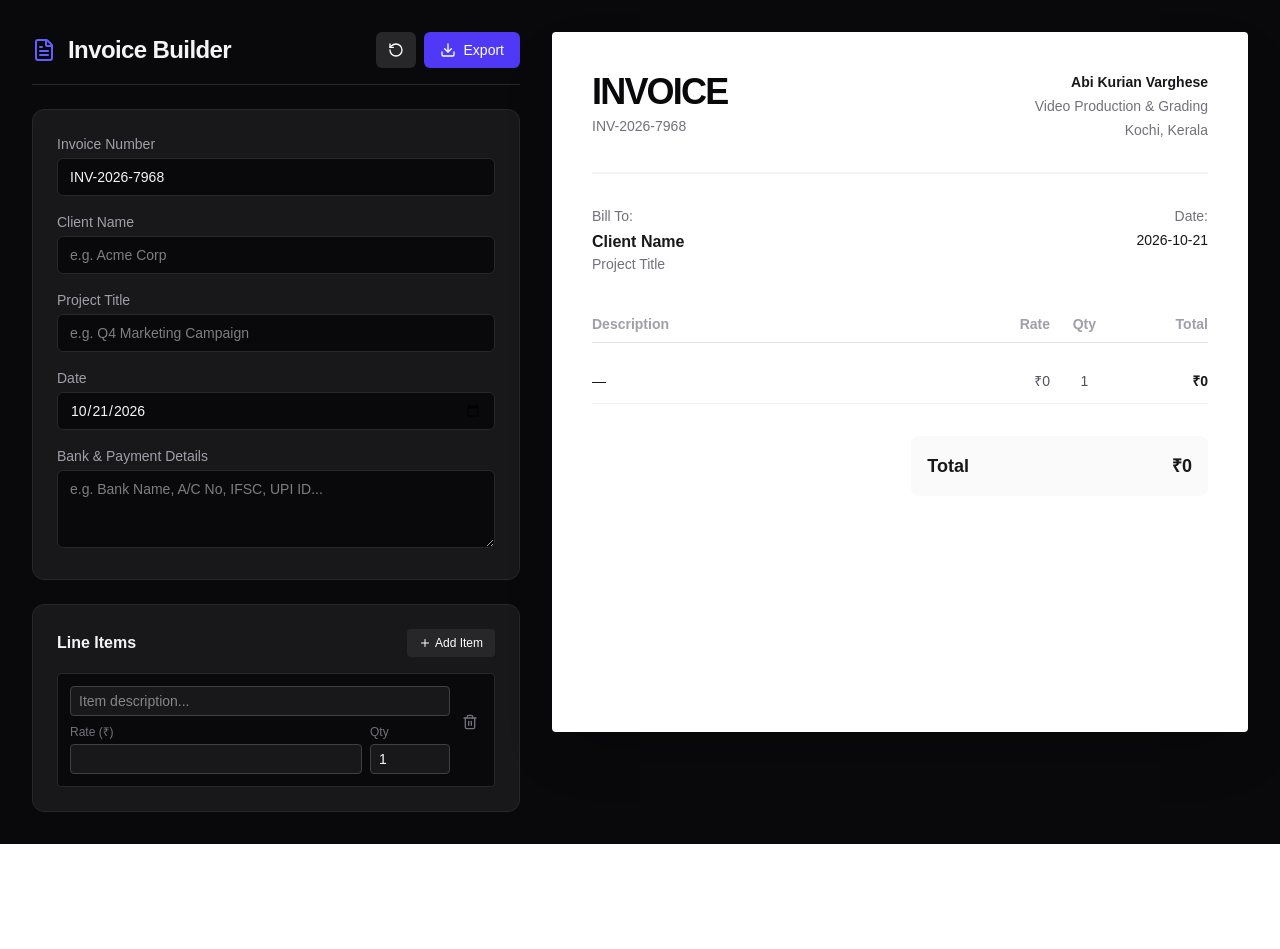
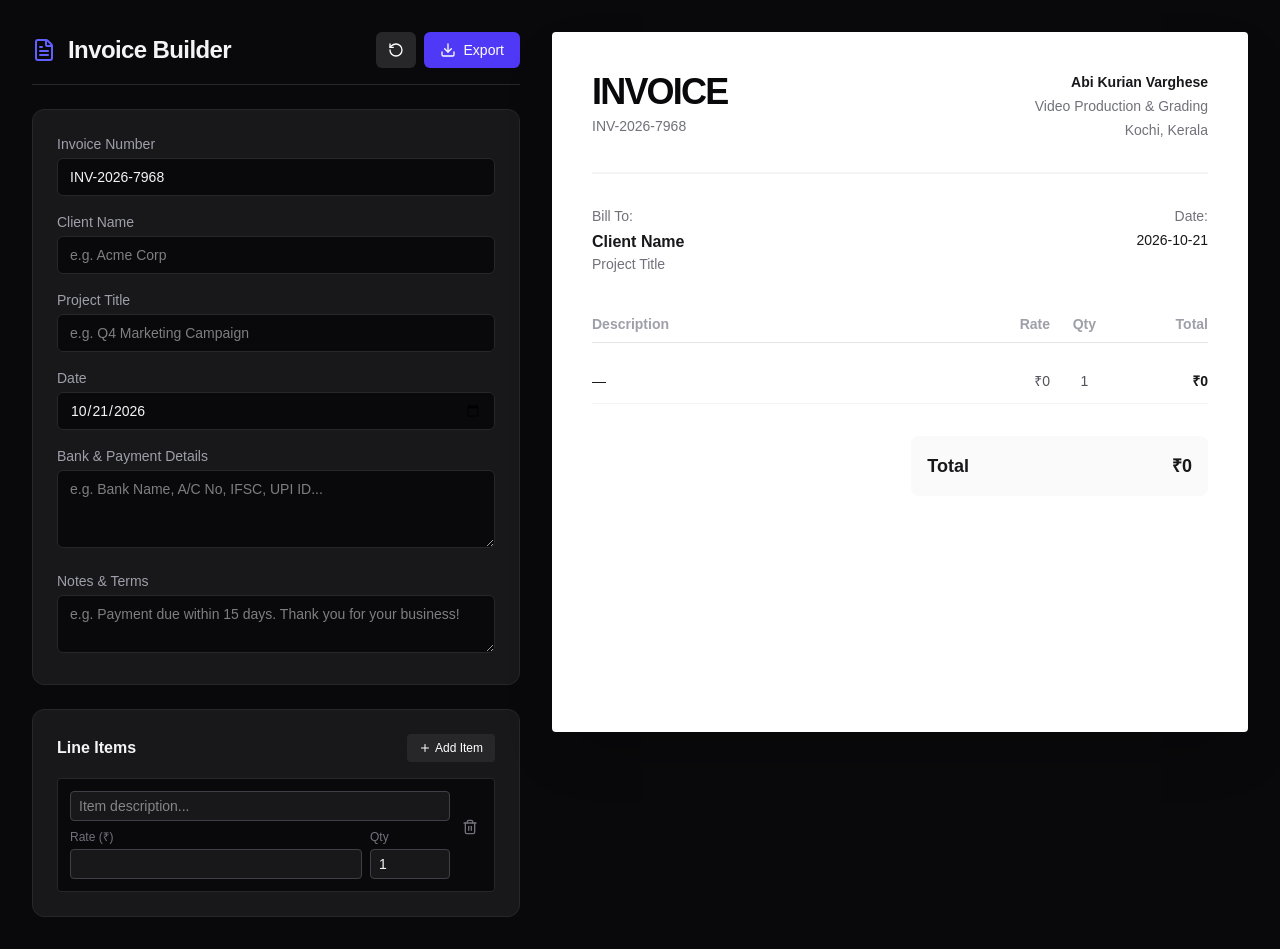
Before and after one commit to abikurian/video-invoicer, a Next.js app: page / in a window 1280 px wide. Before the commit the page ends 844 px from the top, so only its background shows below. Built offline with nearby package versions, Linux system fonts and the light colour scheme.

Commit message:
feat(ui): add notes and terms fine-print section to invoice

```diff
--- a/app/page.tsx
+++ b/app/page.tsx
@@ -12,6 +12,7 @@ export default function Home() {
     date: "",
     invoiceNumber: "",
     bankDetails: "",
+    notes: "",
   });
 
   const [items, setItems] = useState([
@@ -62,6 +63,7 @@ export default function Home() {
         date: new Date().toISOString().split("T")[0],
         invoiceNumber: `INV-${new Date().getFullYear()}-${Math.floor(Math.random() * 10000)}`,
         bankDetails: "",
+        notes: "",
       });
       setItems([{ id: Date.now(), description: "", rate: 0, qty: 1 }]);
     }
@@ -144,6 +146,16 @@ export default function Home() {
                   placeholder="e.g. Bank Name, A/C No, IFSC, UPI ID..."
                   value={details.bankDetails}
                   onChange={(e) => setDetails({ ...details, bankDetails: e.target.value })}
+                  className="w-full bg-zinc-950 border border-zinc-800 rounded-md px-3 py-2 text-sm focus:outline-none focus:border-indigo-500"
+                />
+              </div>
+              <div className="col-span-2">
+                <label className="block text-sm text-zinc-400 mb-1">Notes & Terms</label>
+                <textarea
+                  rows={2}
+                  placeholder="e.g. Payment due within 15 days. Thank you for your business!"
+                  value={details.notes}
+                  onChange={(e) => setDetails({ ...details, notes: e.target.value })}
                   className="w-full bg-zinc-950 border border-zinc-800 rounded-md px-3 py-2 text-sm focus:outline-none focus:border-indigo-500"
                 />
               </div>
@@ -246,11 +258,17 @@ export default function Home() {
             </div>
 
             <div className="flex flex-col sm:flex-row justify-between items-start gap-6 mt-8">
-              <div className="w-full sm:w-1/2 text-xs text-zinc-600">
+              <div className="w-full sm:w-1/2 space-y-4">
                 {details.bankDetails && (
-                  <div>
+                  <div className="text-xs text-zinc-600">
                     <p className="font-semibold text-zinc-900 mb-1 uppercase tracking-wider text-[11px]">Bank & Payment Details</p>
                     <p className="whitespace-pre-line leading-relaxed">{details.bankDetails}</p>
+                  </div>
+                )}
+                {details.notes && (
+                  <div className="text-xs text-zinc-500">
+                    <p className="font-semibold text-zinc-700 mb-1 uppercase tracking-wider text-[10px]">Notes & Terms</p>
+                    <p className="whitespace-pre-line leading-relaxed">{details.notes}</p>
                   </div>
                 )}
               </div>
```
